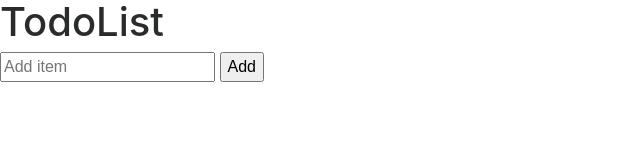
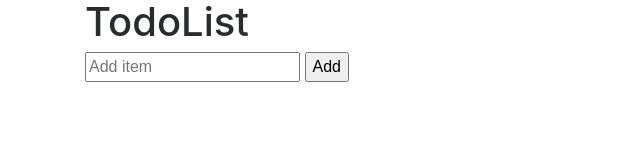
Before and after one commit to qkoots/todoApp, a website: page index.html in a window 1280 px wide. Shown: the whole page, without its empty margins (0-640 px from the left). Drawn offline with nearby package versions, Linux system fonts and the light colour scheme.

Commit message:
Started with the layout for the app.

```diff
--- a/index.html
+++ b/index.html
@@ -1,29 +1,33 @@
 <!doctype html>
 <html lang="en">
     <head>
-        <meta charset="UTF-8">
-        <meta name="viewport"
-              content="width=device-width, user-scalable=no, initial-scale=1.0, maximum-scale=1.0, minimum-scale=1.0">
-        <meta http-equiv="X-UA-Compatible" content="ie=edge">
+        <meta charset="utf-8">
+        <meta name="viewport" content="width=device-width, initial-scale=1, shrink-to-fit=no">
+        <!-- Bootstrap CSS -->
         <link rel="stylesheet" href="https://maxcdn.bootstrapcdn.com/bootstrap/4.0.0-alpha.6/css/bootstrap.min.css" integrity="sha384-rwoIResjU2yc3z8GV/NPeZWAv56rSmLldC3R/AZzGRnGxQQKnKkoFVhFQhNUwEyJ" crossorigin="anonymous">
         <link rel="stylesheet" href="css/main.css">
         <title>Document</title>
     </head>
     <body>
 
-        <h1>TodoList</h1>
+        <div class="container-fluid">
+            <div class="container">
+                <div class="outerHeader">
+                    <h1>TodoList</h1>
+                    <div class="header">
+                        <div class="inputArea">
+                            <input type="text" id="addTodoValueInput" placeholder="Add item"/>
+                            <button onclick="handlers.addTodo()">Add</button>
+                        </div>
+                    </div>
+                </div>
+            </div>
 
-        <div>
-            <input type="text" id="addTodoValueInput" placeholder="Add item"/>
-            <button onclick="handlers.addTodo()">Add</button>
+            <div class="container">
+                <ul id="todoUl"></ul>
+                <ul id="completedUl"></ul>
+            </div>
         </div>
-
-        <ul id="todoUl">
-        </ul>
-
-        <ul id="completedUl">
-        </ul>
-
         <script src="js/app.js"></script>
     </body>
 </html>
```
